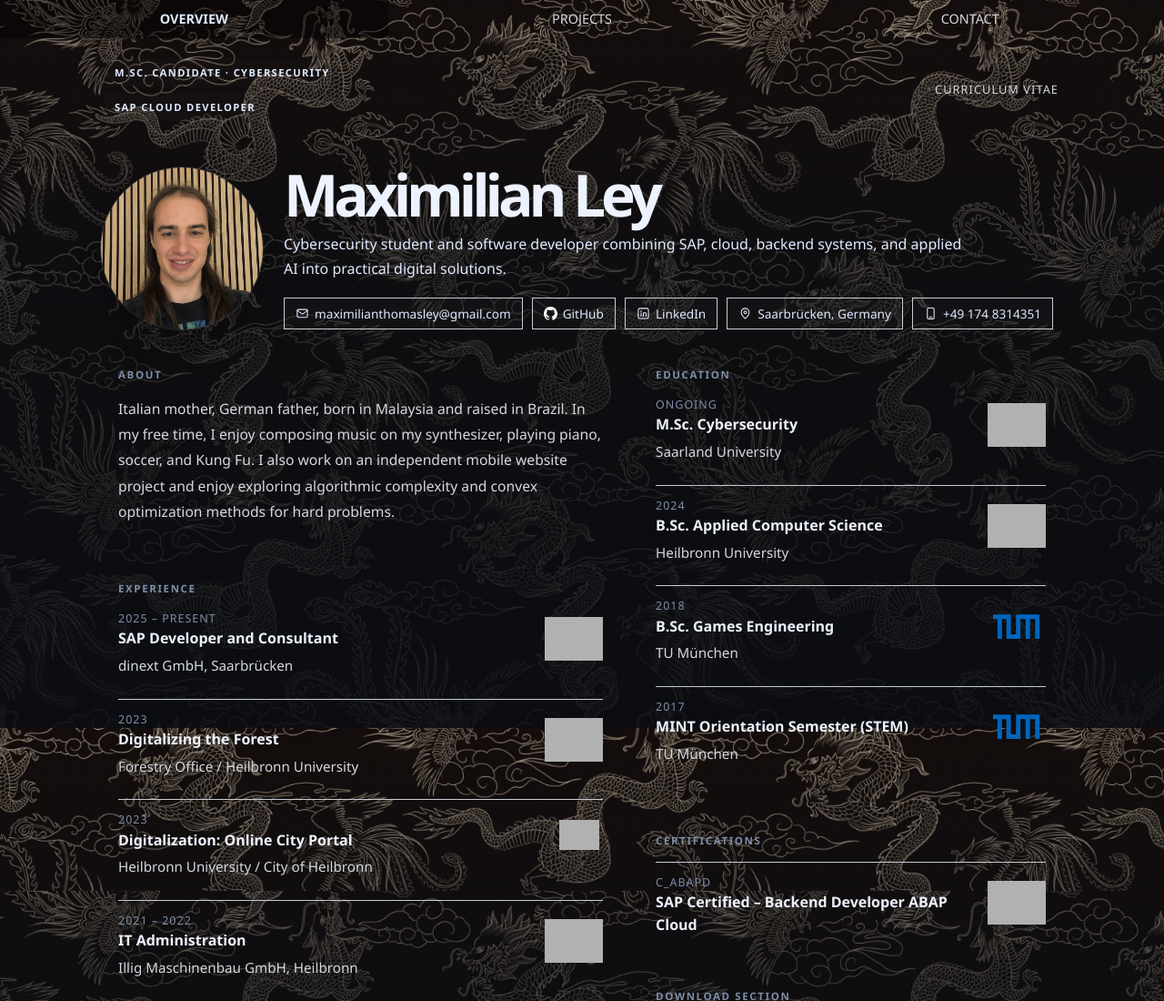
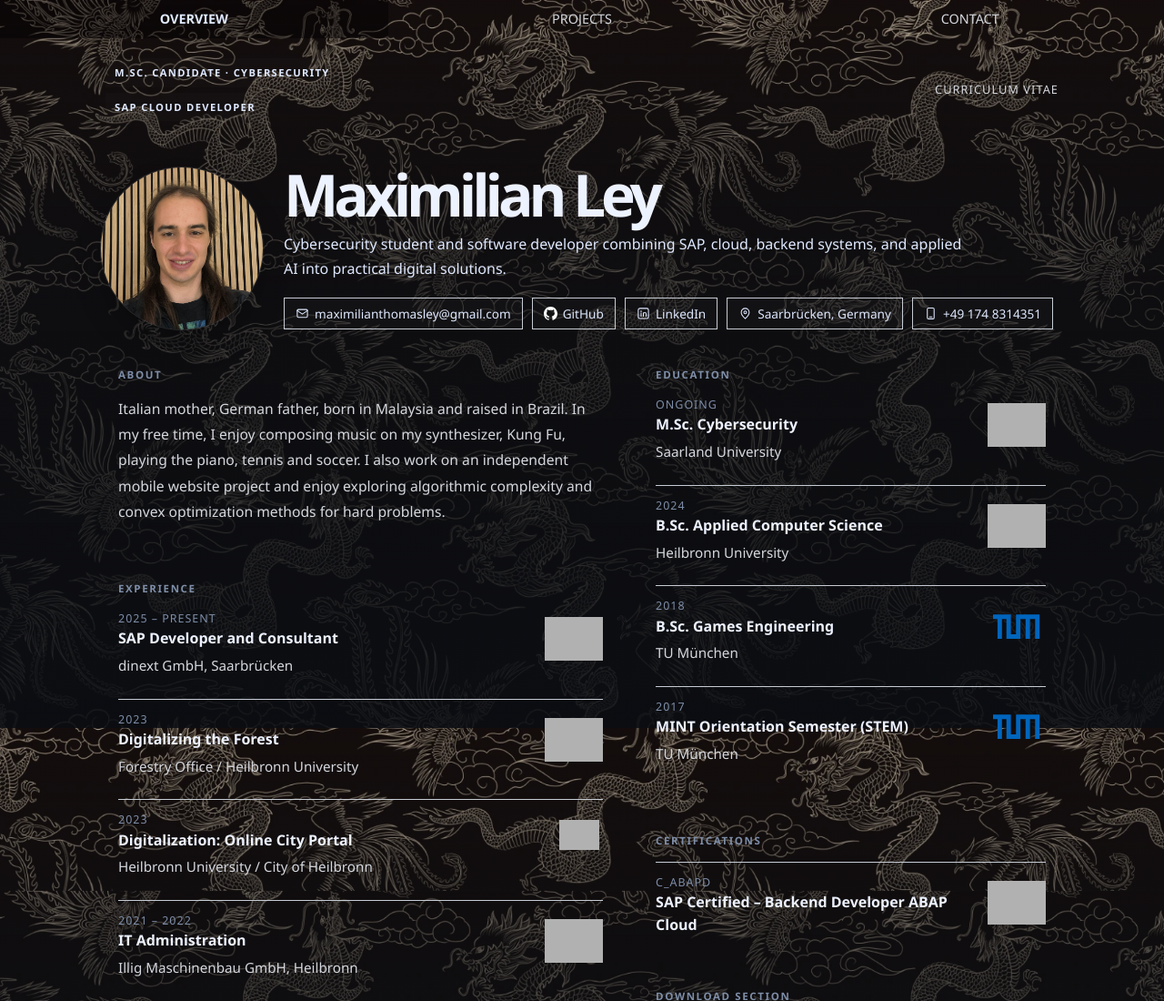
Before and after one commit to maximilianley/maximilianley.github.io, a plain HTML site: page index.html in a window 1280 px wide. Shown: the top 1100 px of the page at 91% size. Drawn offline with Linux system fonts and the light colour scheme; grey boxes are pictures that could not be loaded.

Commit message:
Revise About section hobbies and activities
Updated hobbies in the About section to include tennis.

```diff
--- a/index.html
+++ b/index.html
@@ -877,7 +877,7 @@
             <div class="stack">
                 <section class="panel">
                     <h2>About</h2>
-                    <p class="plain-text">Italian mother, German father, born in Malaysia and raised in Brazil. In my free time, I enjoy composing music on my synthesizer, playing piano, soccer, and Kung Fu. I also work on an independent mobile website project and enjoy exploring algorithmic complexity and convex optimization methods for hard problems.</p>
+                    <p class="plain-text">Italian mother, German father, born in Malaysia and raised in Brazil. In my free time, I enjoy composing music on my synthesizer, Kung Fu, playing the piano, tennis and soccer. I also work on an independent mobile website project and enjoy exploring algorithmic complexity and convex optimization methods for hard problems.</p>
                 </section>
 
                 <section class="panel" style="margin-top:18px;">
```
